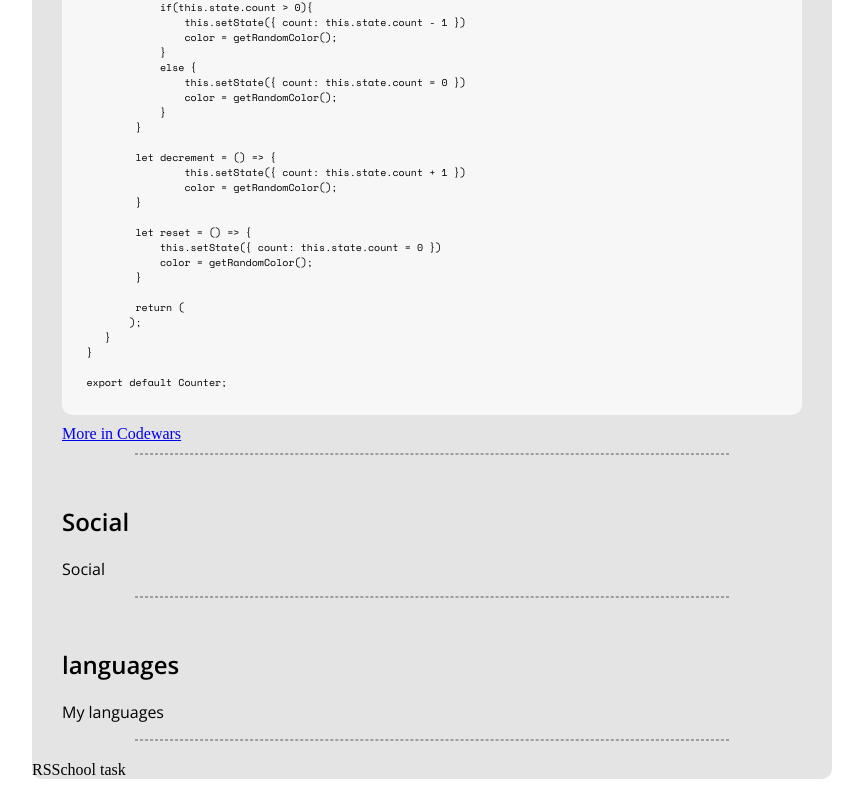
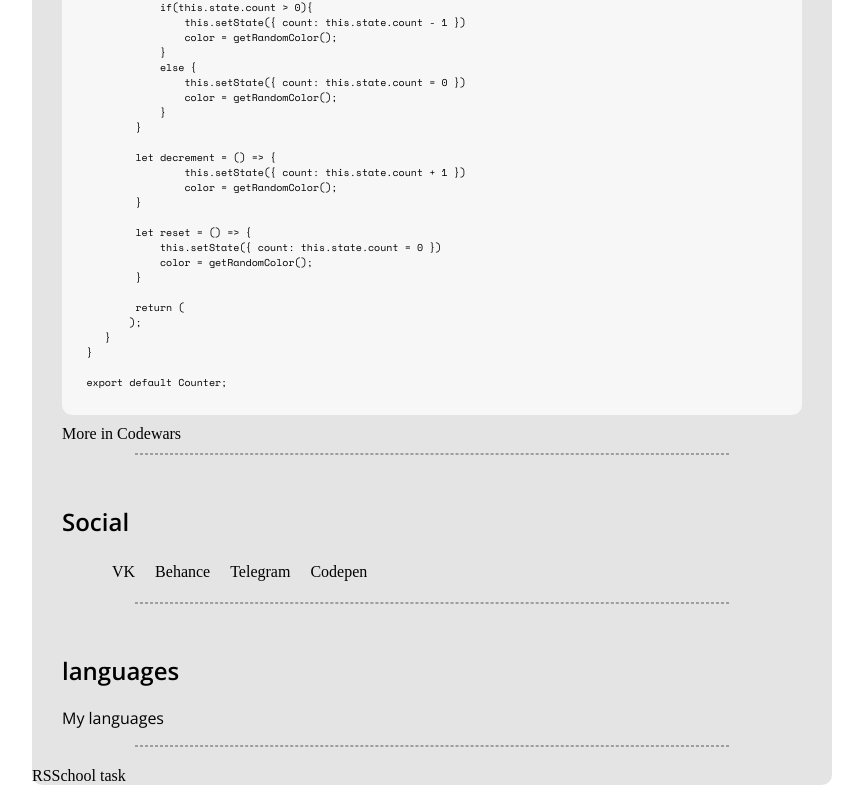
Before and after one commit to seha1/rsschool-cv-null-, a plain HTML site: page index.html in a window 1280 px wide. Shown: the part 1500-2293 px from the top of the page, without its empty margins (208-1071 px from the left). Drawn offline with nearby package versions, Linux system fonts and the light colour scheme.

Commit message:
feat: made section 'Social'.

```diff
--- a/index.html
+++ b/index.html
@@ -126,7 +126,20 @@
         <div class="social">
             <h2>Social</h2>
             <p>
-                Social
+                <ul class="social_link">
+                    <li>
+                        <a href="https://vk.com/id350523696" target="_blank">VK</a>
+                    </li>
+                    <li>
+                        <a href="https://www.behance.net/seha196f1" target="_blank">Behance</a>
+                    </li>
+                    <li>
+                        <a href="https://t.me/pilimWeb" target="_blank">Telegram</a>
+                    </li>
+                    <li>
+                        <a href="https://codepen.io/Khmelnickiy" target="_blank">Codepen</a>
+                    </li>
+                </ul>
             </p>
             <hr/>
         </div>
--- a/main.css
+++ b/main.css
@@ -1,6 +1,6 @@
 @import url('https://fonts.googleapis.com/css2?family=Open+Sans:ital,wght@0,300;0,600;1,300&family=Space+Mono:ital@0;1&display=swap');
 body{
-
+    box-sizing: border-box;
 }
 
 .wrapper{
@@ -48,6 +48,13 @@ hr{
     width: 80%;
     border: 1px dashed #9e9e9e;
 }
+a{
+    text-decoration: none;
+    color: #000000;
+}
+a:hover{
+    transition: 0.2s;
+}
 
 .about,
 .skills,
@@ -86,3 +93,18 @@ pre{
     padding: 10px 0;
     font: normal 300 10px 'Space Mono', serif;
 }
+
+.social_link{
+    display: flex;
+    justify-content: flex-start;
+}
+
+.social_link li{
+    display: block;
+    width: auto;
+    padding: 5px 10px;
+}
+.social_link li:hover{
+    padding-bottom: 4px;
+    border-bottom: 1px solid #000000;
+}
```
